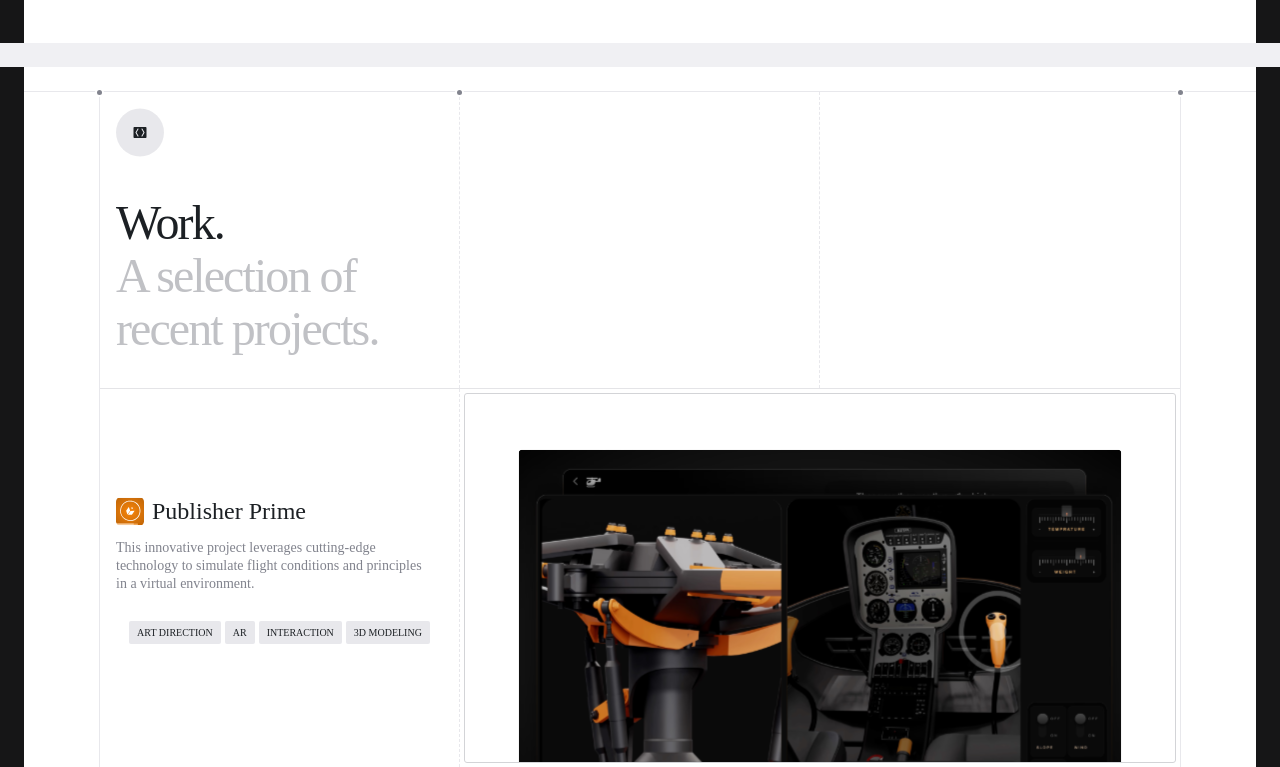
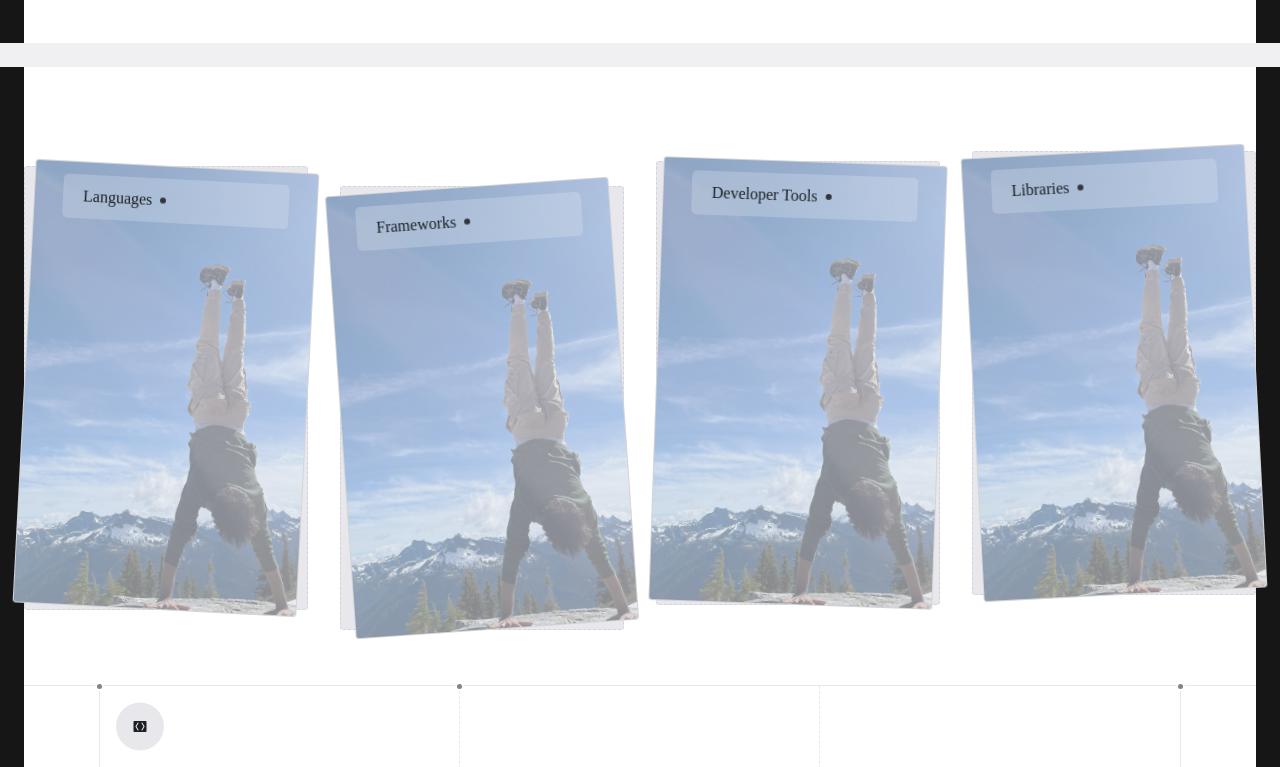
Before and after one commit to loganihrishi/parth-portfolio, a Next.js app: page / in a window 1280 px wide. Shown: the part 733-1500 px from the top of the page. Built offline with nearby package versions, Linux system fonts and the light colour scheme.

Commit message:
layout for the skills section is ready

```diff
--- a/app/page.tsx
+++ b/app/page.tsx
@@ -7,6 +7,7 @@ import Work from "@/components/Work";
 import Testimonial from "@/components/Testimonial";
 import Footer from "@/components/Footer";
 import About from "@/components/About";
+import Skills from "@/components/Skills";
 
 export default function Home() {
   return (
@@ -16,10 +17,11 @@ export default function Home() {
       <div className="fixed right-[60px] top-9 scale-1 z-[99] min-[1200px]:right-9"><ModeToggle /></div>
       <FloatingNav navItems={navItems} />
       <HomePage />
+      <Skills />
       <Work />
-      <About />
-      <Testimonial />
-      <Footer />
+      {/* <About /> */}
+      {/* <Testimonial /> */}
+      {/* <Footer /> */}
     </main>
   );
 }
--- a/components/About.tsx
+++ b/components/About.tsx
@@ -1,5 +1,8 @@
+"use client";
+
 import Image from 'next/image'
-import React from 'react'
+import React, { useRef, useState } from 'react'
+import { motion, useAnimation, useMotionValue, useSpring } from 'framer-motion';
 import gradient_dark from "../assets/Gradient_dark.svg"
 import gradient_light from "../assets/Gradient_light.svg"
 import eye_dark from "../assets/eye_dark.svg"
@@ -7,7 +10,35 @@ import eye_light from "../assets/eye_light.svg"
 import handstand from "../assets/handstand.jpeg"
 import studying from "../assets/studying.jpeg"
 
-const About = () => {
+const About: React.FC = () => {
+  const containerRef = useRef<HTMLDivElement | null>(null);
+
+  // Hardcoded original position values
+  const originalX = 0;
+  const originalY = 0;
+
+  const x = useMotionValue(originalX);
+  const y = useMotionValue(originalY);
+  const [isDragging, setIsDragging] = useState(false);
+
+  const springConfig = (distance: number) => ({
+    stiffness: Math.max(700 - distance * 120, 0),
+    damping: 20 + distance * 10
+  });
+
+  const dx = useSpring(x, springConfig(Math.abs(x.get() - originalX)));
+  const dy = useSpring(y, springConfig(Math.abs(y.get() - originalY)));
+
+  const handleDragStart = () => {
+    setIsDragging(true);
+  };
+
+  const handleDragEnd = () => {
+    setIsDragging(false);
+    x.set(originalX);
+    y.set(originalY);
+  };
+
   return (
     <section className="relative bg-[#161617] h-full w-full flex flex-col">
       <div className="bg-white dark:bg-[#111113] h-full mx-6">
@@ -36,18 +67,34 @@ const About = () => {
               <div className='flex items-center justify-center transform rotate-[-3deg] rounded-[5px] w-[200px] h-[300px] border border-dashed border-[#D3D3DC] dark:border-[#303135] backdrop-blur-[20px] bg-[#E8E8EC] dark:bg-[#222225]'>
                 <p className='text-base font-["Caveat"] font-normal leading-[18px] text-[#1C2024] dark:text-[#EDEEF0] cursor-pointer'>Solving Rubik&apos;s Cube</p>
               </div>
-              <Image src={studying} alt="" height={300} width={200} className='absolute top-0 left-0 h-full w-full object-cover rounded-[3px] transform rotate-[-6deg]'/>
+              {/* <Image src={studying} alt="" height={300} width={200} draggable={true} className='absolute top-0 left-0 h-full w-full object-cover rounded-[3px] transform rotate-[-6deg]'/> */}
             </div>
             <div className='absolute top-[322px] right-7 z-10 rounded-[3px]'>
               <div className='flex items-center justify-center transform rotate-[2deg] rounded-[5px] w-[200px] h-[300px] border border-dashed border-[#D3D3DC] dark:border-[#303135] backdrop-blur-[20px] bg-[#E8E8EC] dark:bg-[#222225]'>
                 <p className='text-base font-["Caveat"] font-normal leading-[18px] text-[#1C2024] dark:text-[#EDEEF0] cursor-pointer'>Solving Rubik&apos;s Cube</p>
               </div>
-              <Image src={handstand} alt="" height={300} width={200} className='absolute top-0 left-0 h-full w-full object-cover rounded-[3px] transform rotate-[4deg]'/>
+              {/* <Image src={handstand} alt="" height={300} width={200} draggable={true} className='absolute top-0 left-0 h-full w-full object-cover rounded-[3px] transform rotate-[4deg]'/> */}
+              <motion.img
+                src={handstand.src}
+                alt="Parth's handstand pic"
+                height={300}
+                width={200}
+                drag
+                dragConstraints={containerRef}
+                dragElastic={1}
+                dragMomentum={false}
+                dragTransition={{ bounceStiffness: 500, bounceDamping: 20 }}
+                onDragStart={handleDragStart}
+                onDragEnd={handleDragEnd}
+                style={{ x: isDragging ? x : dx, y: isDragging ? y : dy }}
+                transition={{ type: 'spring', duration: 1 }}
+                className='absolute top-0 left-0 h-full w-full object-cover rounded-[3px] transform rotate-[4deg] z-50 hover:cursor-grab active:cursor-grabbing active:scale-[0.98] active:rotate-[5deg]'
+              />
             </div>
-
 
             {/* Main Content - About Me */}
             <div
+              ref={containerRef}
               className="absolute flex flex-row p-1 mt-4 border border-solid bg-white dark:bg-[#111113] border-[#E8E8EC] dark:border-[#222225] rounded-[6px] top-1/2 left-1/2 -translate-x-1/2 -translate-y-1/2"
               style={{ width: 'calc(100% - 8px)', height: 'calc(100% - 60px)' }}
             >
--- /dev/null
+++ b/components/Skills.tsx
@@ -0,0 +1,73 @@
+"use client";
+
+import React, { useRef } from 'react'
+import { motion } from 'framer-motion';
+import handstand from "../assets/handstand.jpeg"
+import Image from 'next/image';
+
+const Skills = () => {
+  const containerRef = useRef<HTMLDivElement | null>(null);
+
+  return (
+    <section className="relative bg-[#161617] h-[594px] w-full flex flex-col">
+      <div className="bg-white dark:bg-[#111113] h-full mx-6 flex items-center justify-center">
+        <div className='skills relative flex flex-row gap-8 justify-around w-[1280px] h-full py-[55px]'>
+          <div className='flex items-center justify-center h-[484px] basis-1/4'>
+            <div className='relative h-[444px] w-full rounded-[3px]'>
+              <div className='absolute top-0 left-0 rounded-[3px] h-full w-full border border-dashed border-[#D3D3DC] dark:border-[#303135] backdrop-blur-[20px] bg-[#E8E8EC] dark:bg-[#222225]'></div>
+              <div className='flex flex-col h-full w-full border border-[#D3D4D7] dark:border-[#35363A] bg-[#E8E8EC] dark:bg-[#111113] object-cover rounded-[3px] transform rotate-[3deg] z-[1]'>
+                <Image src={handstand} alt="" loading='lazy' draggable={true} className='absolute top-0 left-0 h-full w-full object-cover opacity-40 rounded-[2px]'/>
+                <div className='absolute top-3 left-1/2 -translate-x-1/2 w-[80%] px-5 py-3 text-left flex flex-row items-center justify-start gap-2 bg-white/20 backdrop-blur-[20px] rounded-[5px] outline-none'>
+                  <div className='font-["Libre_Franklin"] text-base font-normal leading-[20px] text-[#1C2024] dark:text-[#EDEEF0]'>Languages</div>
+                  <div className='z-[2] h-[6px] w-[6px] rounded-full bg-[#35363A] dark:bg-[#E8E8EC]'></div>
+                </div>
+                <div className='w-full h-full'></div>
+              </div>
+            </div>
+          </div>
+          <div className='flex items-center justify-center h-[484px] basis-1/4'>
+            <div className='relative flex h-[444px] w-full rounded-[3px] mt-[40px]'>
+              <div className='absolute top-0 left-0 rounded-[3px] h-full w-full border border-dashed border-[#D3D3DC] dark:border-[#303135] backdrop-blur-[20px] bg-[#E8E8EC] dark:bg-[#222225]'></div>
+              <div className='flex flex-col h-full w-full border border-[#D3D4D7] dark:border-[#35363A] bg-[#E8E8EC] dark:bg-[#111113] object-cover rounded-[3px] transform rotate-[-4deg] z-[1]'>
+                <Image src={handstand} alt="" loading='lazy' draggable={true} className='absolute top-0 left-0 h-full w-full object-cover opacity-40 rounded-[2px]'/>
+                <div className='absolute top-3 left-1/2 -translate-x-1/2 w-[80%] px-5 py-3 text-left flex flex-row items-center justify-start gap-2 bg-white/20 backdrop-blur-[20px] rounded-[5px] outline-none'>
+                  <div className='font-["Libre_Franklin"] text-base font-normal leading-[20px] text-[#1C2024] dark:text-[#EDEEF0]'>Frameworks</div>
+                  <div className='z-[2] h-[6px] w-[6px] rounded-full bg-[#35363A] dark:bg-[#E8E8EC]'></div>
+                </div>
+                <div className='w-full h-full'></div>
+              </div>
+            </div>
+          </div>
+          <div className='flex items-center justify-center h-[484px] basis-1/4'>
+            <div className='relative flex h-[444px] w-full rounded-[3px] mb-[10px]'>
+              <div className='absolute top-0 left-0 rounded-[3px] h-full w-full border border-dashed border-[#D3D3DC] dark:border-[#303135] backdrop-blur-[20px] bg-[#E8E8EC] dark:bg-[#222225]'></div>
+              <div className='flex flex-col h-full w-full border border-[#D3D4D7] dark:border-[#35363A] bg-[#E8E8EC] dark:bg-[#111113] object-cover rounded-[3px] transform rotate-[2deg] z-[1]'>
+                <Image src={handstand} alt="" loading='lazy' draggable={true} className='absolute top-0 left-0 h-full w-full object-cover opacity-40 rounded-[2px]'/>
+                <div className='absolute top-3 left-1/2 -translate-x-1/2 w-[80%] px-5 py-3 text-left flex flex-row items-center justify-start gap-2 bg-white/20 backdrop-blur-[20px] rounded-[5px] outline-none'>
+                  <div className='font-["Libre_Franklin"] text-base font-normal leading-[20px] text-[#1C2024] dark:text-[#EDEEF0]'>Developer Tools</div>
+                  <div className='z-[2] h-[6px] w-[6px] rounded-full bg-[#35363A] dark:bg-[#E8E8EC]'></div>
+                </div>
+                <div className='w-full h-full'></div>
+              </div>
+            </div>
+          </div>
+          <div className='flex items-center justify-center h-[484px] basis-1/4'>
+            <div className='relative flex h-[444px] w-full rounded-[3px] mb-[30px]'>
+              <div className='absolute top-0 left-0 rounded-[3px] h-full w-full border border-dashed border-[#D3D3DC] dark:border-[#303135] backdrop-blur-[20px] bg-[#E8E8EC] dark:bg-[#222225]'></div>
+              <div className='flex flex-col h-full w-full border border-[#D3D4D7] dark:border-[#35363A] bg-[#E8E8EC] dark:bg-[#111113] object-cover rounded-[3px] transform rotate-[-3deg] z-[1]'>
+                <Image src={handstand} alt="" loading='lazy' draggable={true} className='absolute top-0 left-0 h-full w-full object-cover opacity-40 rounded-[2px]'/>
+                <div className='absolute top-3 left-1/2 -translate-x-1/2 w-[80%] px-5 py-3 text-left flex flex-row items-center justify-start gap-2 bg-white/20 backdrop-blur-[20px] rounded-[5px] outline-none'>
+                  <div className='font-["Libre_Franklin"] text-base font-normal leading-[20px] text-[#1C2024] dark:text-[#EDEEF0]'>Libraries</div>
+                  <div className='z-[2] h-[6px] w-[6px] rounded-full bg-[#35363A] dark:bg-[#E8E8EC]'></div>
+                </div>
+                <div className='w-full h-full'></div>
+              </div>
+            </div>
+          </div>
+        </div>
+      </div>
+    </section>
+  )
+}
+
+export default Skills
--- a/components/WorkList.tsx
+++ b/components/WorkList.tsx
@@ -41,7 +41,7 @@ const WorkList = () => {
                     translateZ={0}
                     className="w-full h-full overflow-hidden transition-transform duration-300 ease-in-out transform hover:scale-[1.05]"
                   >
-                    <div className='w-full h-full border-[#D3D4D7] dark:border-[#35363A] rounded-[3px] border z-50'>
+                    <div className='w-full h-full border border-[#D3D4D7] dark:border-[#35363A] rounded-[3px] z-50'>
                       <div className="relative w-full h-full transform origin-center rounded-tl-[0.495708%] rounded-tr-[0.495708%]">
                         <div className="absolute inset-0 rounded-tl-[0.495708%] rounded-tr-[0.495708%] transform transition-transform duration-300 ease-in-out scale-[0.85] translate-y-[7.5%] hover:scale-[1] hover:translate-y-0">
                           <Image
```
